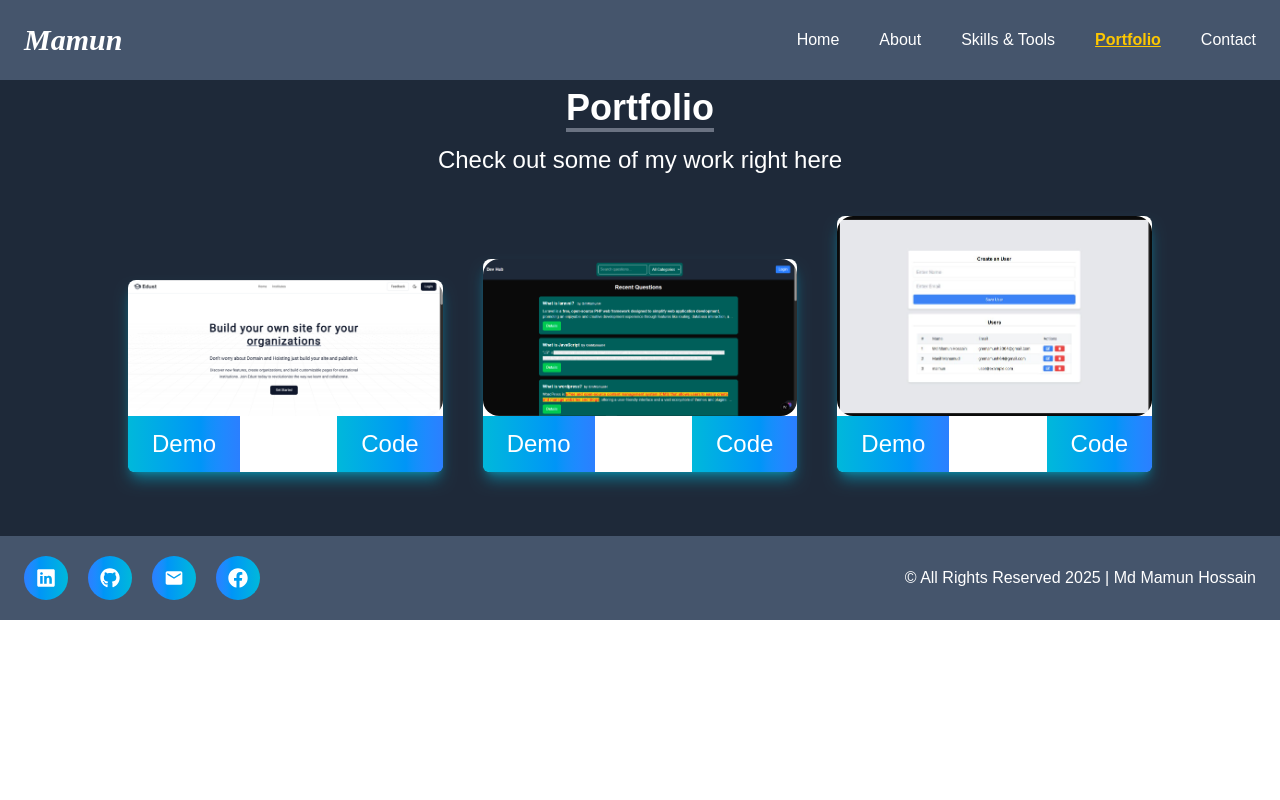
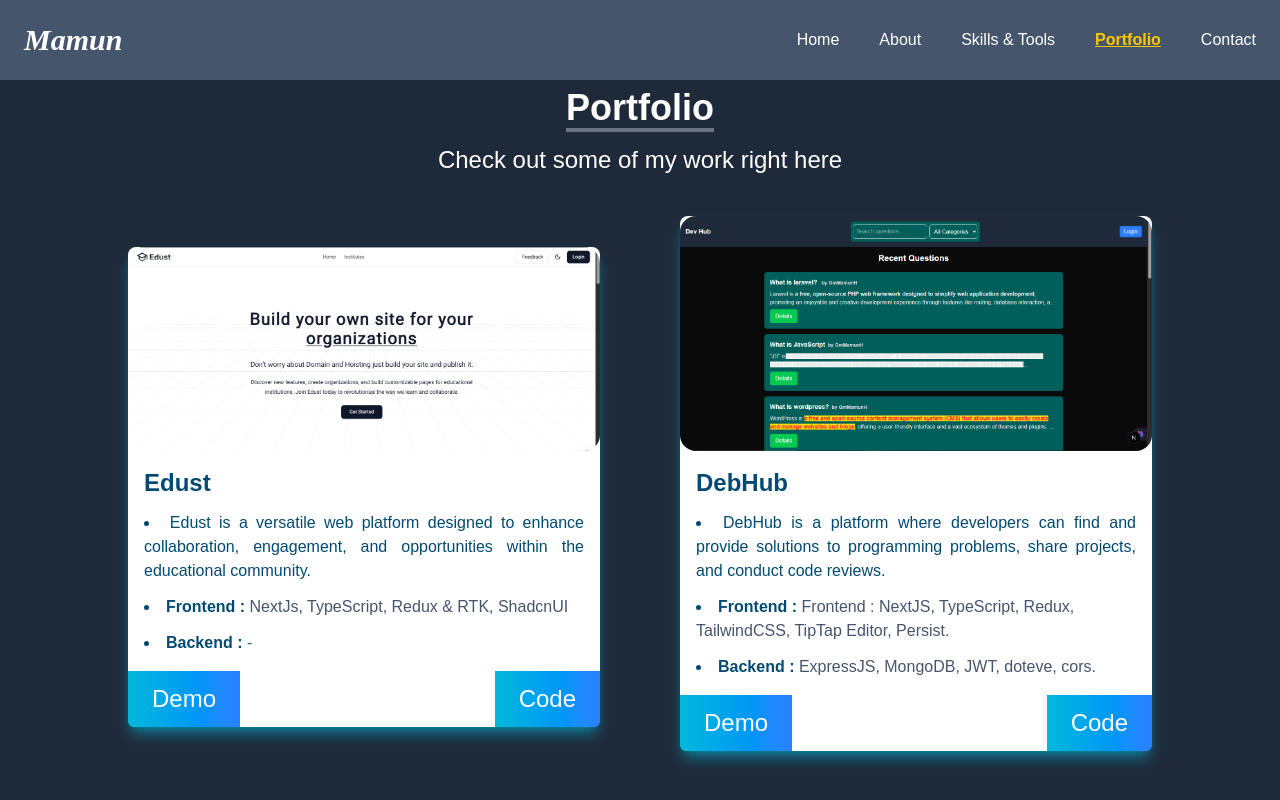
Before and after one commit to GmMamunH/gmh-portfolio, a Next.js app: page /portfolio in a window 1280 px wide. Shown: the top 800 px of the page. Built offline with nearby package versions, Linux system fonts and the light colour scheme; a web font is replaced by a local one.

Commit message:
update(portfolio): project details

```diff
--- a/src/components/Home.tsx
+++ b/src/components/Home.tsx
@@ -16,7 +16,11 @@ export default function HomeComponent() {
         viewport={{ once: false }}
         className="flex flex-col justify-between items-center gap-10  md:flex-row max-w-screen-lg mx-auto "
       >
-        <div className=" text-center text-white">
+        <motion.div
+        initial={{ opacity: 0, y: 50 }}
+        whileInView={{ opacity: 1, y: 0 }}
+        transition={{ duration: 0.8, ease: "easeOut" }}
+        viewport={{ once: false }} className=" text-center text-white">
           <h1 className="text-3xl text-white font-bold md:text-4xl">
             <TypeAnimation
               preRenderFirstString={true}
@@ -58,9 +62,13 @@ export default function HomeComponent() {
               </span>
             </Link>
           </div>
-        </div>
+        </motion.div>
         {/* ============================== */}
-        <div>
+        <motion.div
+        initial={{ opacity: 0, y: 50 }}
+        whileInView={{ opacity: 1, y: 0 }}
+        transition={{ duration: 0.8, ease: "easeOut" }}
+        viewport={{ once: false }}>
           <Image
             src={heroImage}
             alt="GmMamunH"
@@ -68,7 +76,7 @@ export default function HomeComponent() {
             height={500}
             className="rounded-2xl mx-auto"
           />
-        </div>
+        </motion.div>
       </motion.div>
     </div>
   );
--- a/src/components/Portfolio.tsx
+++ b/src/components/Portfolio.tsx
@@ -5,10 +5,16 @@ import nextCrud from "@/assets/images/portfolio/next-crud.png";
 import Image from "next/image";
 
 import { motion } from "framer-motion";
+import Link from "next/link";
 export default function PortfolioComponent() {
   const project = [
     {
       id: 1,
+      title: "Edust",
+      description:
+        "Edust is a versatile web platform designed to enhance collaboration, engagement, and opportunities within the educational community.",
+      frontend: "NextJs, TypeScript, Redux & RTK, ShadcnUI",
+      backend: "-",
       src: edust,
       imgStyle: "bg-white",
       demo: "https://edust.org/",
@@ -16,6 +22,14 @@ export default function PortfolioComponent() {
     },
     {
       id: 2,
+      title: "DebHub",
+      description:
+        "DebHub is a platform where developers can find and provide solutions to programming problems, share projects, and conduct code reviews.",
+      frontend:
+        "Frontend : NextJS, TypeScript, Redux, TailwindCSS, TipTap Editor, Persist.",
+
+      backend: "ExpressJS, MongoDB, JWT, doteve, cors.",
+
       src: debhub,
       imgStyle: "bg-white",
       demo: "https://github.com/GmMamunH/DevHub",
@@ -23,6 +37,11 @@ export default function PortfolioComponent() {
     },
     {
       id: 3,
+      title: "Next CRUD",
+      description:
+        "Create an user",
+      frontend: "Next.js",
+      backend: "Next.js",
       src: nextCrud,
       imgStyle: "bg-white",
       demo: "https://crud-app-nextjs15.vercel.app/",
@@ -49,9 +68,20 @@ export default function PortfolioComponent() {
         whileInView={{ opacity: 1, y: 0 }}
         transition={{ duration: 0.8, ease: "easeOut" }}
         viewport={{ once: false }}
-        className="grid grid-cols-1  md:grid-cols-3 gap-10 items-baseline max-w-screen-lg  mx-auto "
+        className="grid grid-cols-1  md:grid-cols-2 gap-10 md:gap-20 items-baseline max-w-screen-lg  mx-auto "
       >
-        {project.map(({ id, src, demo, code, imgStyle }) => (
+        {project.map(
+          ({
+            id,
+            title,
+            description,
+            frontend,
+            backend,
+            src,
+            demo,
+            code,
+            imgStyle,
+          }) => (
             <motion.div
               initial={{ opacity: 0, y: 50 }}
               whileInView={{ opacity: 1, y: 0 }}
@@ -65,35 +95,54 @@ export default function PortfolioComponent() {
                 <div>
                   <Image
                     src={src}
-                  alt="GmMamunH"
+                    alt={title}
                     width={500}
                     height={500}
                     className="rounded-2xl mx-auto"
                   />
 
+                  <div className="text-sky-900 p-4 flex flex-col gap-3">
+                    <p className="text-2xl font-bold">{title}</p>
+                    <li className="text-justify">{description}</li>
+                    <li className="text-base font-bold">
+                      {" "}
+                      Frontend :{" "}
+                      <span className="text-base font-normal text-justify text-slate-600 ">
+                        {frontend}
+                      </span>
+                    </li>
+                    <li className="text-base font-bold">
+                      Backend :{" "}
+                      <span className="text-base text-justify font-normal text-slate-600">
+                        {backend}
+                      </span>
+                    </li>
+                  </div>
+
                   <div className="flex justify-between items-center gap-10">
-                  <a
+                    <Link
                       className="text-white bg-gradient-to-r from-cyan-500 to-blue-500 cursor-pointer px-6 py-3 rounded-bl-md text-2xl hover:font-bold duration-500"
                       href={demo}
                       target="_blank"
                       rel="noreferrer"
                     >
                       Demo
-                  </a>
+                    </Link>
 
-                  <a
+                    <Link
                       className="text-white bg-gradient-to-r from-cyan-500 to-blue-500 cursor-pointer px-6 py-3 rounded-br-md text-2xl hover:font-bold duration-500"
                       href={code}
                       target="_blank"
                       rel="noreferrer"
                     >
                       Code
-                  </a>
+                    </Link>
                   </div>
                 </div>
               </div>
             </motion.div>
-        ))}
+          )
+        )}
       </motion.div>
     </div>
   );
--- a/src/components/SkillsTools.tsx
+++ b/src/components/SkillsTools.tsx
@@ -72,7 +72,7 @@ export default function SkillsTools() {
     {
       title: "Shadcn UI",
       description:
-        "reusable React components focused on accessibility, customization, and developer control.",
+        "Reusable React components focused on accessibility, customization, and developer control.",
       img: shadcn,
     },
   ];
@@ -140,7 +140,7 @@ export default function SkillsTools() {
     {
       title: "Firebase",
       description:
-        "globally distributed, fast, and secure hosting service provided",
+        "Globally distributed, fast, and secure hosting service provided",
       img: firebase,
     },
     {
```
Lines whose indentation alone changed are shown as unchanged.
